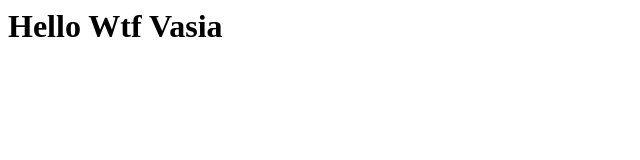
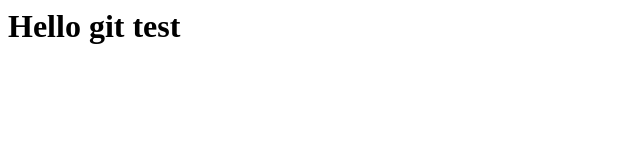
Before and after one commit to AlexWorks/sample-test, a plain HTML site: page index.html in a window 1280 px wide. Shown: the whole page, without its empty margins (0-640 px from the left). Drawn offline with Linux system fonts and the light colour scheme.

Commit message:
Revarting

```diff
--- a/index.html
+++ b/index.html
@@ -1 +1 @@
-<h1>Hello Wtf Vasia</h1>
+<h1>Hello git test</h1>
```
